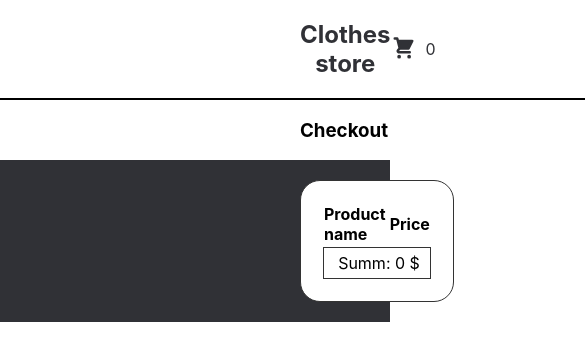
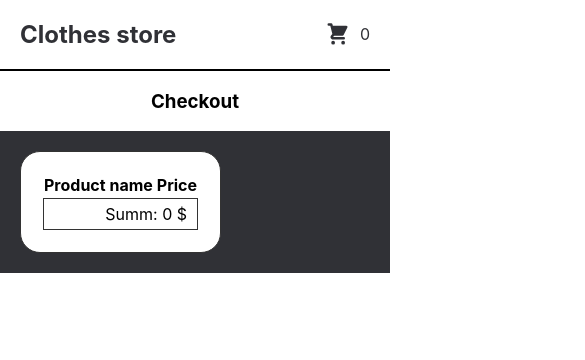
Before and after one commit to NataliaBarakhvostova/mentoring, a React (Create React App) app: page /mentoring/checkout in a window 390 px wide. Shown: the top 360 px of the page, 585 px wide, since content can reach past the window. Built offline with nearby package versions, Linux system fonts and the light colour scheme.

Commit message:
mobile css

```diff
--- a/src/index.css
+++ b/src/index.css
@@ -163,3 +163,17 @@ tfoot {
   box-sizing: border-box;
   z-index: 10;
 }
+
+@media screen and (max-width: 768px){
+  .wrapper {
+    padding-left: 20px;
+    padding-right: 20px;
+  }
+  .grid-listing {
+    grid-template-columns: repeat(1, 1fr);
+    grid-gap: 20px;
+  }
+  .card-image {
+    max-height: 150px;
+  }
+}
```
Also changed, not shown: .mockend.json.
